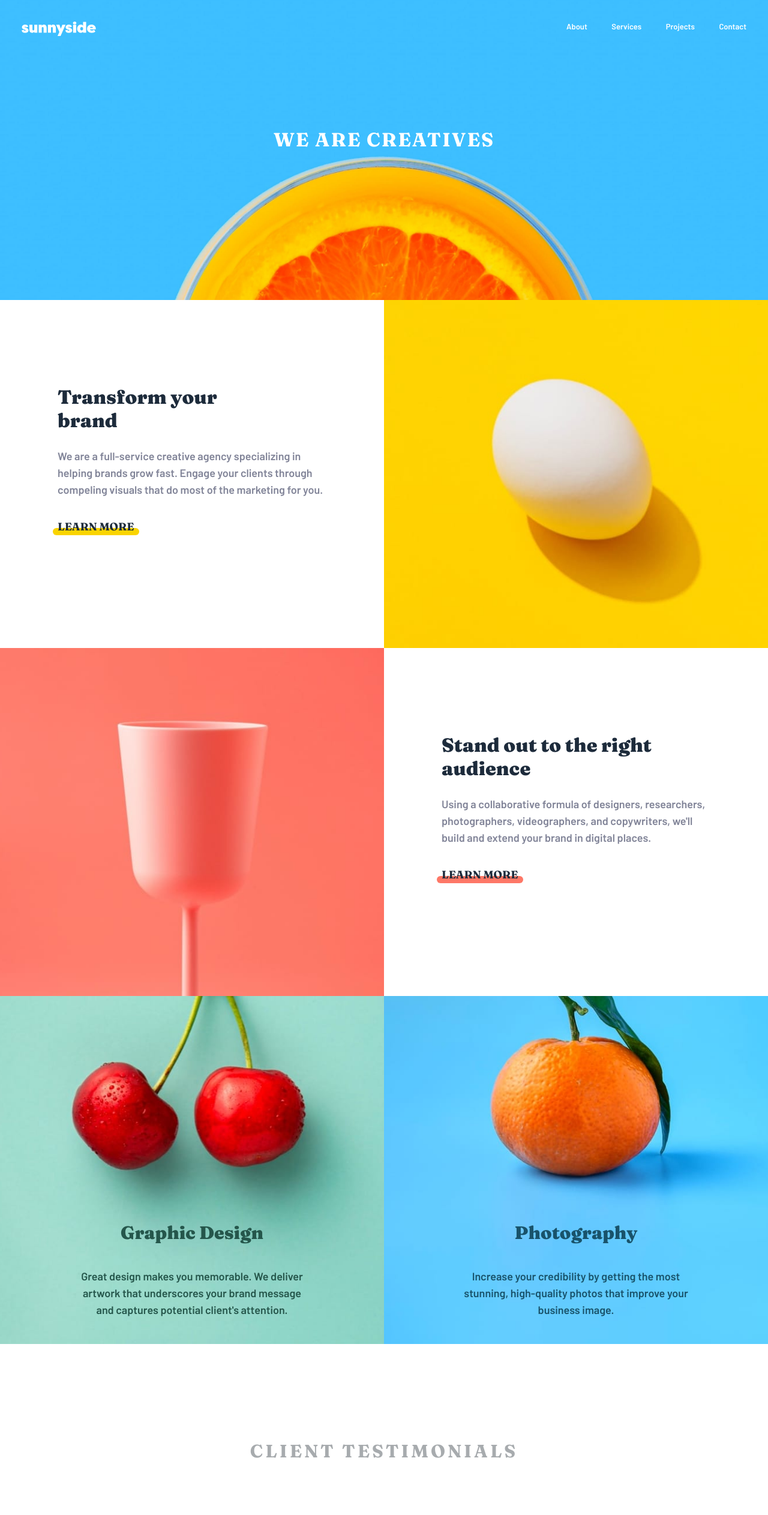
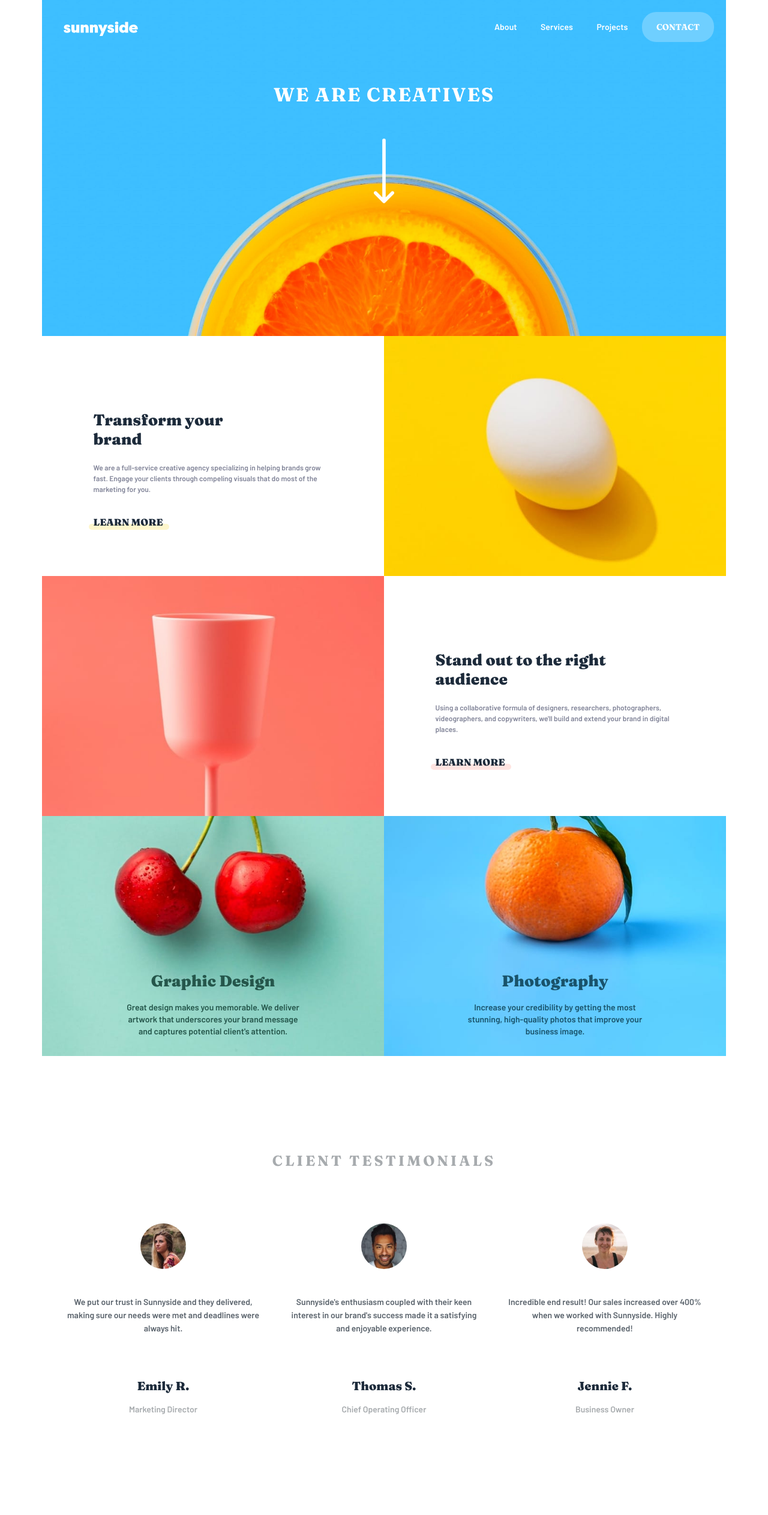
Before and after one commit to cristianpoleyJS/sunnyside-agency-landing, a React (Vite) app: page / in a window 1280 px wide. Shown: the top 2525 px of the page at 60% size. Built offline with nearby package versions, Linux system fonts and the light colour scheme.

Commit message:
feat: finish style desktop

```diff
--- a/src/components/Header.jsx
+++ b/src/components/Header.jsx
@@ -1,11 +1,13 @@
 import React from 'react'
 import '../styles/header-styles.css'
 import Logo from '../assets/Logo.jsx'
+import arrow from '../assets/icon-arrow-down.svg'
 
 export default function Header() {
   return (
     <section className="header">
-        <Logo className="header-logo" eight={20} fill={'#fff'} />
+        <div className="header-content">
+            <Logo className="header-logo" height={30} fill={'#fff'} />
             <div className="header-buttons">
                 <a href="#about">
                     About
@@ -16,12 +18,14 @@ export default function Header() {
                 <a href="#projects">
                     Projects
                 </a>
-            <a href="#contact">
+                <a href="#contact" className="contact">
                     Contact
                 </a>
             </div>
+        </div>
         <h1>
             WE ARE CREATIVES
+            <img src={arrow} />
         </h1>
     </section>
   )
--- a/src/styles/clients-styles.css
+++ b/src/styles/clients-styles.css
@@ -1,5 +1,5 @@
 .clients {
-    padding: 160px 0 200px;
+    padding: 160px 2rem;
     text-align: center;
 }
 
@@ -9,7 +9,7 @@
     color: var(--grayish-blue);
     font-weight: var(--font-700);
     font-family: var(--font-family-fraunces);
-    font-size: 30px;
+    font-size: 24px;
     letter-spacing: 4px;
 }
 
@@ -22,27 +22,27 @@
 
 .clients-opinions img {
     border-radius: 100%;
-    width: 120px;
-    margin-bottom: 30px;
+    width: 76px;
+    margin-bottom: 40px;
 }
 
 .clients-opinions-description {
     display: block;
     font-style: normal;
-    font-size: 24px;
+    font-size: 14px;
     color: var(--very-dark-grayish-blue);
     margin-bottom: 4rem;
-    line-height: 40px;
+    line-height: 22px;
 }
 
 .clients-opinions-name-position span {
     display: block;
     font-family: var(--font-family-fraunces);
-    font-size: 28px;
+    font-size: 20px;
     font-weight: var(--font-900);
 }
 .clients-opinions-name-position sub {
-    font-size: 22px;
+    font-size: 14px;
     margin-top: 1rem;
     display: block;
     color: var(--grayish-blue);
--- a/src/styles/footer-styles.css
+++ b/src/styles/footer-styles.css
@@ -11,7 +11,7 @@
     display: flex;
     justify-content: space-between;
     flex-wrap: wrap;
-    max-width: 200px;
+    max-width: 230px;
 }
 .footer-content > * {
     flex: 1 0 100%;
@@ -39,12 +39,12 @@
     display: flex;
     justify-content: space-between;
     margin: 0 auto;
-    max-width: 100px;
+    max-width: 130px;
 }
 
 .footer-social-media img {
     cursor: pointer;
-    width: 14px;
+    width: 16px;
 }
 .footer-social-media img:hover {
     filter: brightness(1000%);
--- a/src/styles/gallery-styles.css
+++ b/src/styles/gallery-styles.css
@@ -1,6 +1,6 @@
 .gallery {
     display: grid;
-    height: 450px;
+    height: 360px;
     grid-template-columns: 25fr 25fr 25fr 25fr;
 }
 
--- a/src/styles/header-styles.css
+++ b/src/styles/header-styles.css
@@ -3,40 +3,53 @@
     background-repeat: no-repeat;
     background-size: cover;
     background-position: center;
-    height: 500px;
     padding: 2rem;
+    height: 560px;
+}
+
+.header-content {
     display: flex;
     justify-content: space-between;
-    flex-wrap: wrap;
 }
 
 .header h1 {
-    flex: 1 0 100%;
     text-align: center;
     font-family: var(--font-family-fraunces);
     font-size: 32px;
     letter-spacing: 2px;
     color: var(--white);
-    height: 100%;
+    margin-top: 4rem;
+}
+
+.header h1 img {
+    display: block;
+    margin: 3rem auto;
+    width: 34px;
 }
 
 .header-buttons {
     display: flex;
-    flex: 0 0 300px;
+    flex: 0 0 350px;
     justify-content: space-between;
     height: max-content;
-    margin-bottom: 50px;
 }
 
 .header-buttons a {
     color: var(--white);
 }
 
-.header-buttons a:hover {
-    background-color: var(--dark-moderate-cyan);
+.header-buttons a.contact {
+    text-align: center;
+    border-radius: 12px;
+    background-color: #6fcfff;
+    text-transform: uppercase;
+    font-family: var(--font-family-fraunces);
+    width: 88px;
+    box-shadow: 0px 0px 0px 16px #6fcfff;
 }
 
-.header-buttons a.contact {
+.header-buttons a.contact:hover {
     background-color: var(--white);
-    color: #1d2b3b;
+    color: var(--text-color-green);
+    box-shadow: 0px 0px 0px 16px var(--white);
 }
--- a/src/styles/index.css
+++ b/src/styles/index.css
@@ -3,7 +3,6 @@
 
 :root {
   --main-font-size: 18px;
-  --second-font-size: 13px;
   --font-600: 600;
   --font-700: 700;
   --font-900: 900;
@@ -17,6 +16,7 @@
   --dark-blue: hsl(198, 62%, 26%);
   --dark-moderate-cyan: hsl(168, 34%, 41%);
   --bg-green-footer: #90d4c5;
+  --text-color-green: #1d2b3b;
 
   --very-dark-desaturated-blue: hsl(212, 27%, 19%);
   --very-dark-grayish-blue: hsl(213, 9%, 39%);
@@ -70,12 +70,12 @@ body {
   font-weight: var(--font-600);
   -webkit-font-smoothing: antialiased;
   -moz-osx-font-smoothing: grayscale;
-  max-width: 1440px;
+  max-width: 1140px;
   margin: 0 auto;
-  color: #1d2b3b;
+  color: var(--text-color-green);
 }
 
 a {
   text-decoration: none;
-  font-size: var(--second-font-size);
+  font-size: 14px;
 }
--- a/src/styles/mosaic-styles.css
+++ b/src/styles/mosaic-styles.css
@@ -7,7 +7,7 @@
     background-size: cover;
     background-position: center;
     background-repeat: no-repeat;
-    height: 580px;
+    height: 400px;
 }
 
 .mosaic-brand,
@@ -19,13 +19,14 @@
 .mosaic-stand h2 {
     font-family: var(--font-family-fraunces);
     font-weight: var(--font-900);
-    font-size: 32px;
+    font-size: 26px;
 }
 .mosaic-brand p,
 .mosaic-stand p {
-    line-height: 28px;
+    line-height: 18px;
     color: var(--dark-grayish-blue);
     margin-bottom: 2rem;
+    font-size: 12px;
 }
 .mosaic-brand h4,
 .mosaic-stand h4 {
@@ -33,23 +34,30 @@
     font-family: var(--font-family-fraunces);
     cursor: pointer;
     position: relative;
+    font-size: 16px;
+    font-weight: 900;
 }
 .mosaic-brand h4:after,
 .mosaic-stand h4:after {
     z-index: -1;
-    height: 12px;
     content: '';
+    height: 10px;
     border-radius: 8px;
-    top: 14px;
+    top: 13px;
     left: -8px;
-    width: 144px;
+    width: 134px;
     position: absolute;
+    filter: opacity(0.2);
 }
 .mosaic-brand h4:after {
     background-color: var(--yellow);
 }
 .mosaic-stand h4:after {
     background-color: var(--soft-red);
+}
+.mosaic-brand h4:hover:after,
+.mosaic-stand h4:hover:after {
+    filter: opacity(1);
 }
 
 .mosaic-transform {
@@ -73,15 +81,16 @@
 .mosaic-photography-content {
     width: 100%;
     position: absolute;
-    padding: 0 130px;
+    margin: 0 auto;
     top: 58%;
 }
 
 .mosaic-graphic-design-content h4,
 .mosaic-photography-content h4 {
-    font-size: 30px;
+    font-size: 26px;
     font-family: var(--font-family-fraunces);
     font-weight: var(--font-900);
+    margin: 1.5rem 0 1rem;
 }
 .mosaic-graphic-design-content {
     color: var(--dark-desatured);
@@ -92,7 +101,11 @@
 
 .mosaic-graphic-design-content span,
 .mosaic-photography-content span {
-    line-height: 28px;
+    line-height: 20px;
+    max-width: 340px;
+    display: inline-block;
+    font-size: 14px;
+    padding: 0 1rem;
 }
 
 @media (max-width: 375px) {
```
Lines whose indentation alone changed are shown as unchanged.
